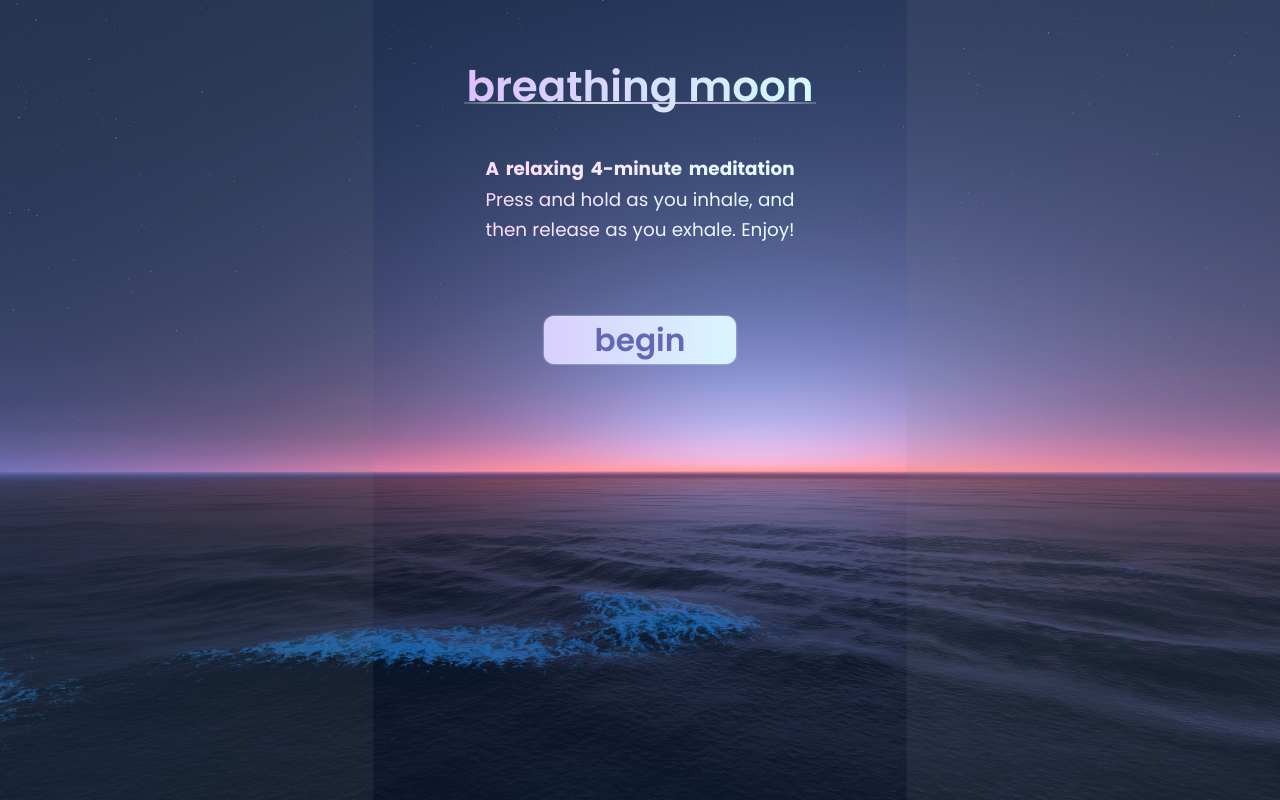
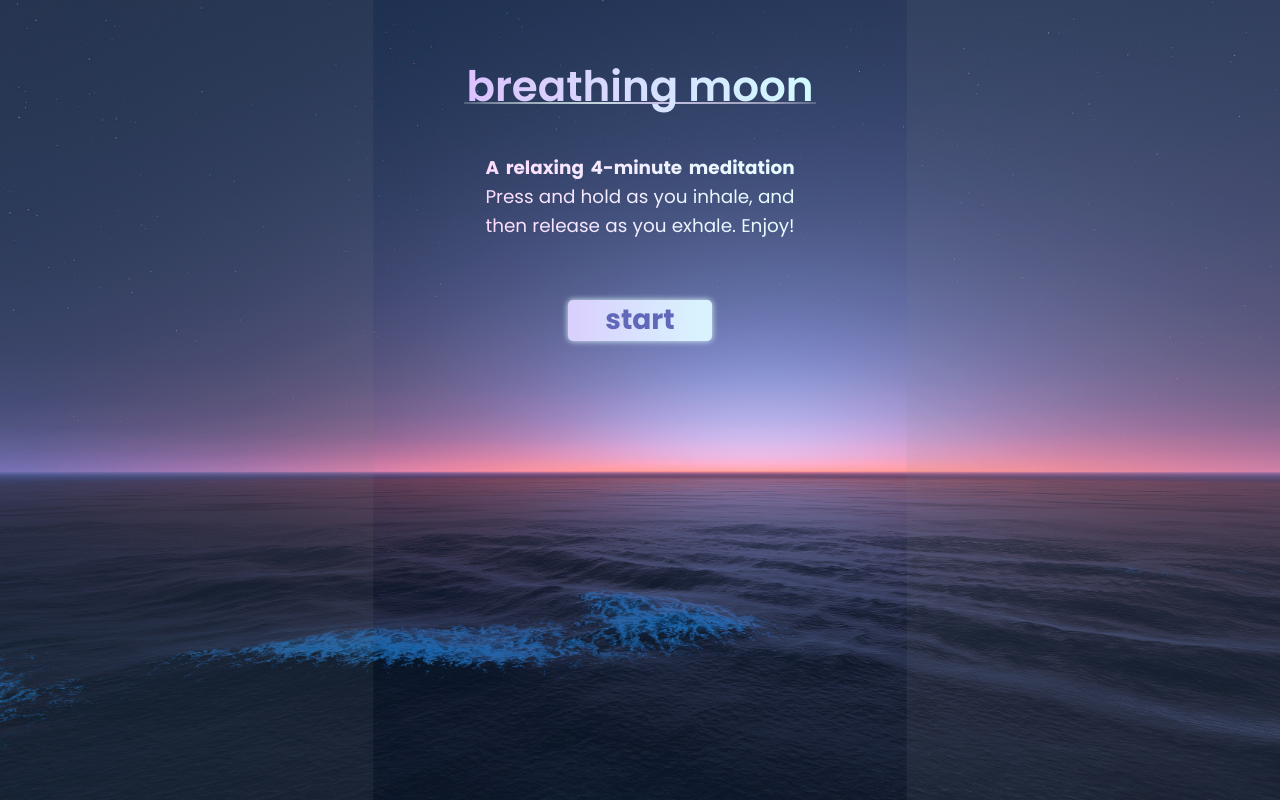
Before and after one commit to philshams/breathe, a Flask app: page / in a window 1280 px wide. Run offline with Flask 3, Linux system fonts and the light colour scheme; some libraries are stand-ins or nearby versions.

Commit message:
update flow

```diff
--- a/templates/daily.html
+++ b/templates/daily.html
@@ -45,17 +45,18 @@
             const ctx = meditationCanvas.getContext('2d');
 
             const radius_scale = 0.5;
-            const screen_size_factor = (meditationCanvas.height / 1900) / 0.5;
+            const screen_size_factor = (meditationCanvas.height / 2000) / 0.5;
             const min_radius = 50 * radius_scale;
-            const start_radius = 80 * radius_scale;
+            const start_radius = 70 * radius_scale;
             const max_radius = 390 * radius_scale;
 
-            const max_ring_width = 200  * radius_scale
+            // const max_ring_width = 200  * radius_scale
+            const max_ring_width = 700  * radius_scale
             const color_change = 0.25;
             const radius_change = 0.6 * radius_scale;
 
             const max_speed = 2.0;
-            const max_speed_exhale = 1.7;
+            const max_speed_exhale = 2.2;
             const acceleration_init = 0.06;
 
             var speed = 0;
@@ -114,7 +115,7 @@
             function createOuterCircle(circle){
                 const gradient2 = ctx.createRadialGradient(circle.x, circle.y, 0, circle.x, circle.y, circle.outer_radius * screen_size_factor);
 
-                alpha = Math.max(0.0, Math.min(0.10, 0.05 * (circle.radius / start_radius - 1)))
+                alpha = Math.max(0.0, Math.min(0.15, 0.075 * (circle.radius / start_radius - 1)))
                 if (end_screen) {
                     alpha = 0.08
                 }
@@ -156,7 +157,7 @@
                 if (!start_screen && !end_screen) {
                     const moon = document.getElementById("moon");
                     adjust_image(moon)
-                    // drawOuterCircle(circle_client);
+                    drawOuterCircle(circle_client);
                 }
 
                 if (start_screen) {
@@ -430,7 +431,7 @@
             const start_button = document.createElement("button");
             start_button.setAttribute('id','start-button');
             start_button.setAttribute('class','start-button noselect');
-            start_button.textContent = 'begin';
+            start_button.textContent = 'start';
             start_button.addEventListener('click', start_session);
             start_button.style.display = ""
             document.body.appendChild(start_button);
@@ -446,31 +447,31 @@
 
     .start-button {
         position: absolute;
-        top:  39.5vh;
-        left: calc(50% - 12vh);
+        top:  37.5vh;
+        left: calc(50% - 9vh);
         background-image: linear-gradient(to right, rgb(220,210,255) 0%, rgb(220,245,255) 90%);
         border: none;
         opacity: 0.98;
         text-align: center;
-        color: rgb(100,105,180);
+        color: rgb(97,105,186);
         /* color: royalblue;  */
         cursor:  pointer;
-        border-radius: 10px;
+        border-radius: 5px;
         display: block;
-        width:  24vh;
-        height:  6vh;
+        width:  18vh;
+        height:  5.1vh;
         line-height: 0px;
         padding-bottom: 2px;
-        font-size: 3.9vh;
+        font-size: 3.5vh;
         font-family: poppins;
-        font-weight: 600;
+        font-weight: 700;
         box-shadow:
-        0px 0px 2px 0px lightcyan;
+        0px 0px 6px 0px lightcyan;
     }
 
     .start-button:hover {
         box-shadow:
-        0px 0px 7px 0px lightcyan;
+        0px 0px 10px 0px lightcyan;
         opacity: 1.0;
     }
 
@@ -528,7 +529,7 @@
 
         <img class="noselect" id="moon" src="{{url_for('static', filename='moon.png')}}" style=" position: absolute; top: 220px; left: calc(50% - 100px); width: 200px; text-align: center; height: auto; display: none" alt="moon" />
 
-        <p class="noselect grad" id="instructions" style="position: absolute; top: 17vh; left: calc(50% - 8.4em); width: 16.8em; text-align: justify; text-align-last: justify; font-size: 2.3vh; line-height: 3.8vh; font-family: poppins; font-weight: 400;"><a style = "font-weight: 700;">A relaxing 4-minute meditation</a> Press and hold as you inhale, and then release as you exhale. Enjoy!</p>
+        <p class="noselect grad" id="instructions" style="position: absolute; top: 17vh; left: calc(50% - 8.4em); width: 16.8em; text-align: justify; text-align-last: justify; font-size: 2.3vh; line-height: 3.6vh; font-family: poppins; font-weight: 400;"><a style = "font-weight: 700;">A relaxing 4-minute meditation</a> Press and hold as you inhale, and then release as you exhale. Enjoy!</p>
 
         <p class="noselect grad2" id="instructions2" style="position: absolute; top: 6.5vh; left: calc(50% - 9em); width: 18em; text-align: center; font-size: 3.4vh; opacity: 1.0; font-family: poppins; font-weight: 400; display: none">Take a deep breath</p>
 
```
Also changed, not shown: static/moon.png.
